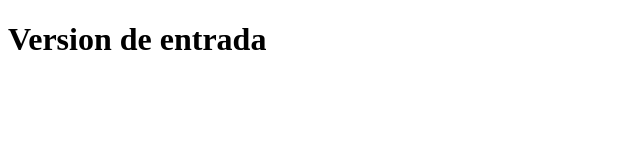
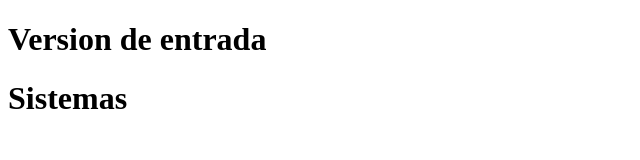
Before and after one commit to SkyDrow1455/taller, a plain HTML site: page index.html in a window 1280 px wide. Shown: the whole page, without its empty margins (0-640 px from the left). Drawn offline with Linux system fonts and the light colour scheme.

Commit message:
Version 5

```diff
--- a/index.html
+++ b/index.html
@@ -8,6 +8,7 @@
 <body>
 
     <h1>Version de entrada</h1>
+    <h1>Sistemas</h1>
 
 </body>
 </html>
```
